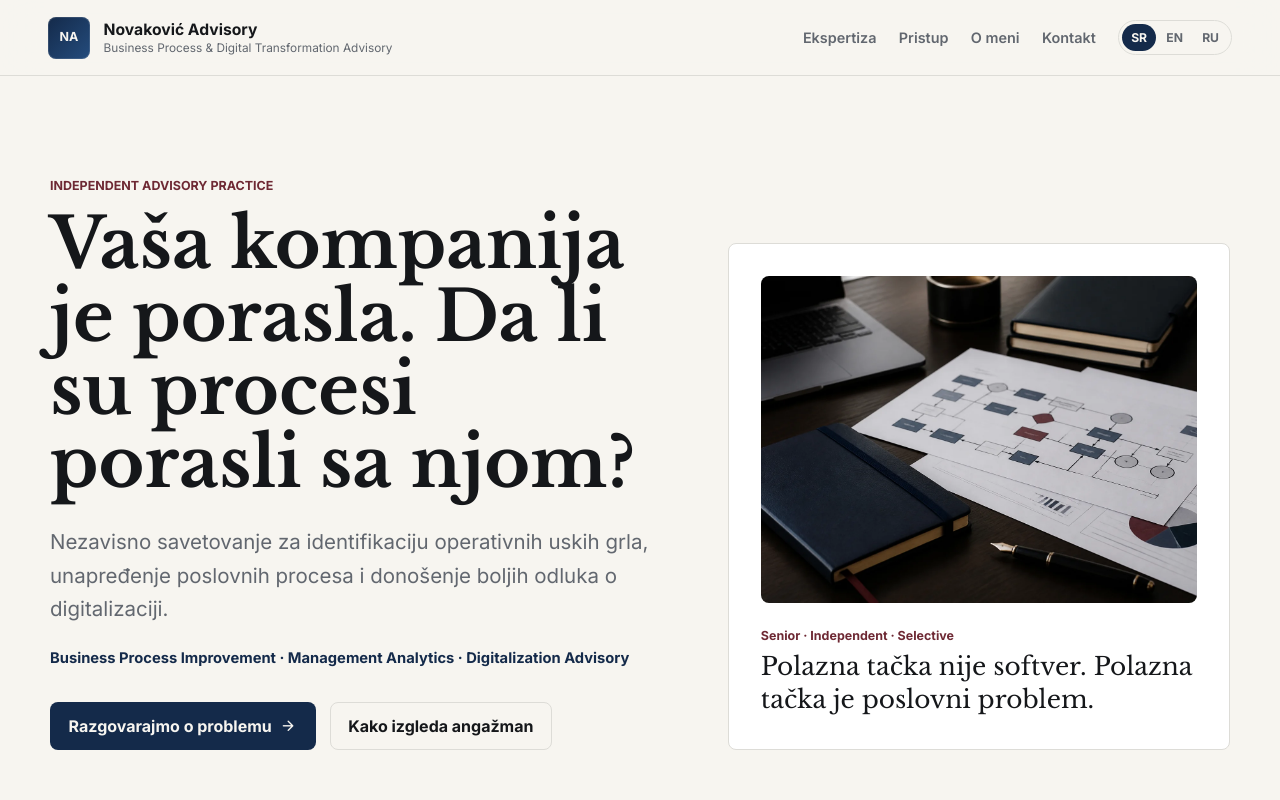
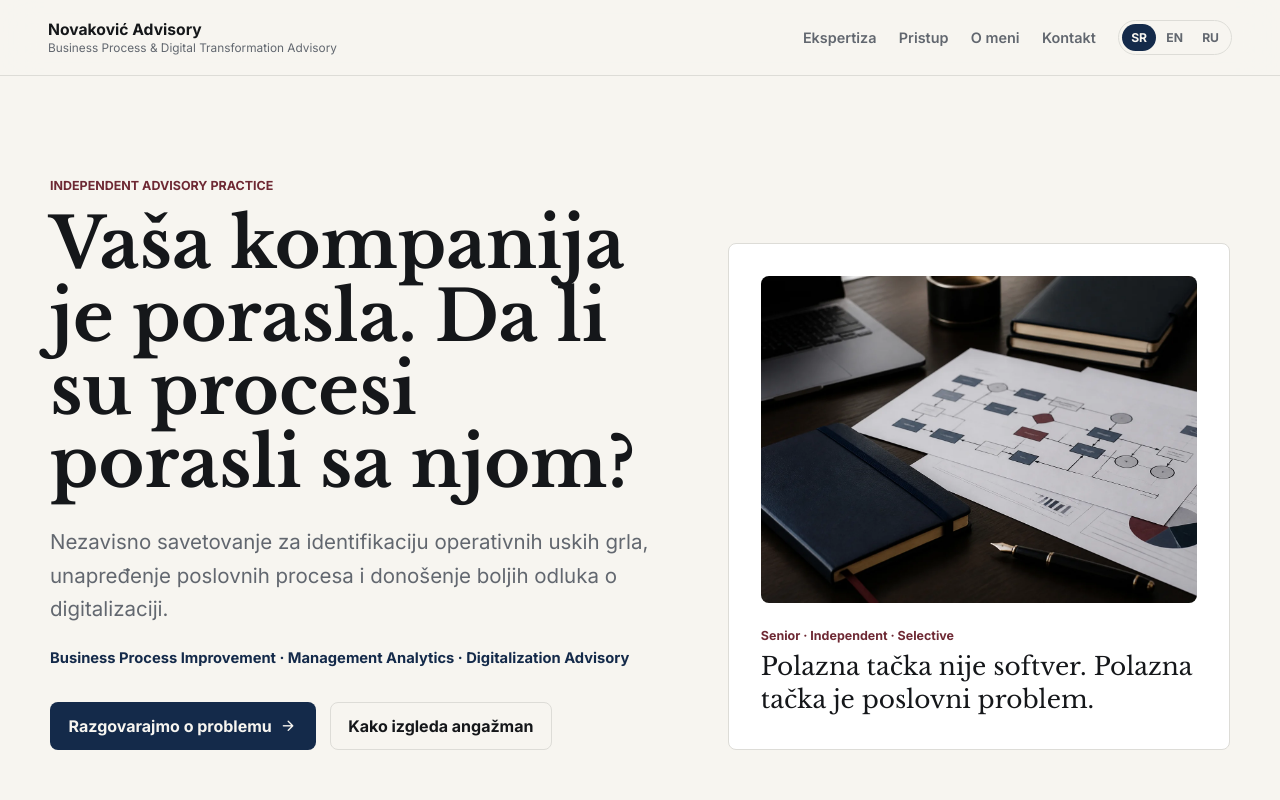
Before and after one commit to millosbgd/PersonalPortfolio, an Angular app: page /sr in a window 1280 px wide. Shown: the top 800 px of the page. Built offline with nearby package versions, Linux system fonts and the light colour scheme.

Commit message:
Remove header monogram

```diff
--- a/src/app/app.component.html
+++ b/src/app/app.component.html
@@ -1,6 +1,5 @@
 <header class="site-header">
   <a class="brand" [routerLink]="['/', currentLanguage()]" aria-label="Home">
-    <span class="brand__mark" aria-hidden="true">NA</span>
     <span>
       <strong>{{ content().brand.name }}</strong>
       <small>{{ content().brand.role }}</small>
--- a/src/app/app.component.scss
+++ b/src/app/app.component.scss
@@ -21,7 +21,6 @@
   align-items: center;
   color: var(--text-primary);
   display: inline-flex;
-  gap: 0.85rem;
   text-decoration: none;
 
   strong,
@@ -39,22 +38,6 @@
     font-size: 0.74rem;
     margin-top: 0.1rem;
   }
-}
-
-.brand__mark {
-  align-items: center;
-  background: linear-gradient(135deg, #142a4a 0%, #244c7d 100%);
-  border-radius: 8px;
-  box-shadow: inset 0 0 0 1px rgba(247, 245, 240, 0.12);
-  color: var(--background);
-  display: inline-flex;
-  font-family: var(--font-sans);
-  font-size: 0.78rem;
-  font-weight: 800;
-  height: 42px;
-  justify-content: center;
-  line-height: 1;
-  width: 42px;
 }
 
 .site-nav {
```
